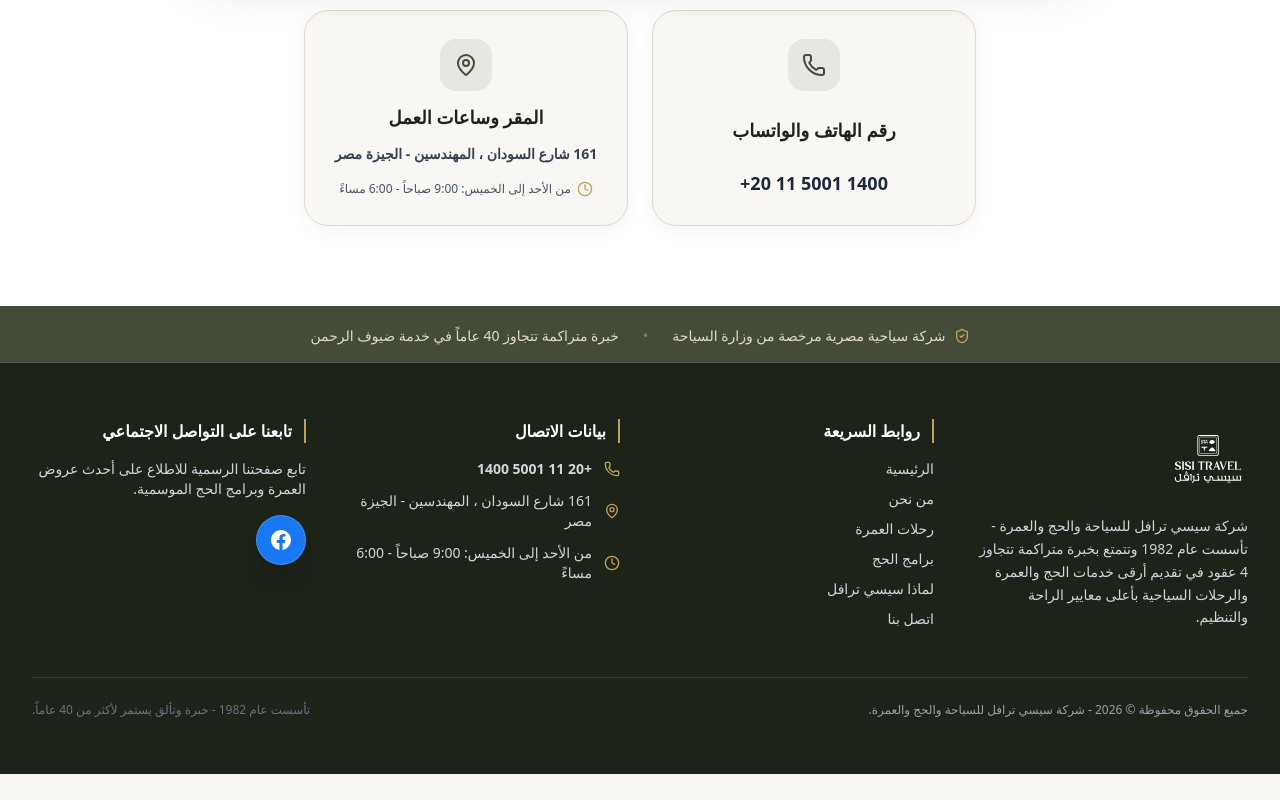
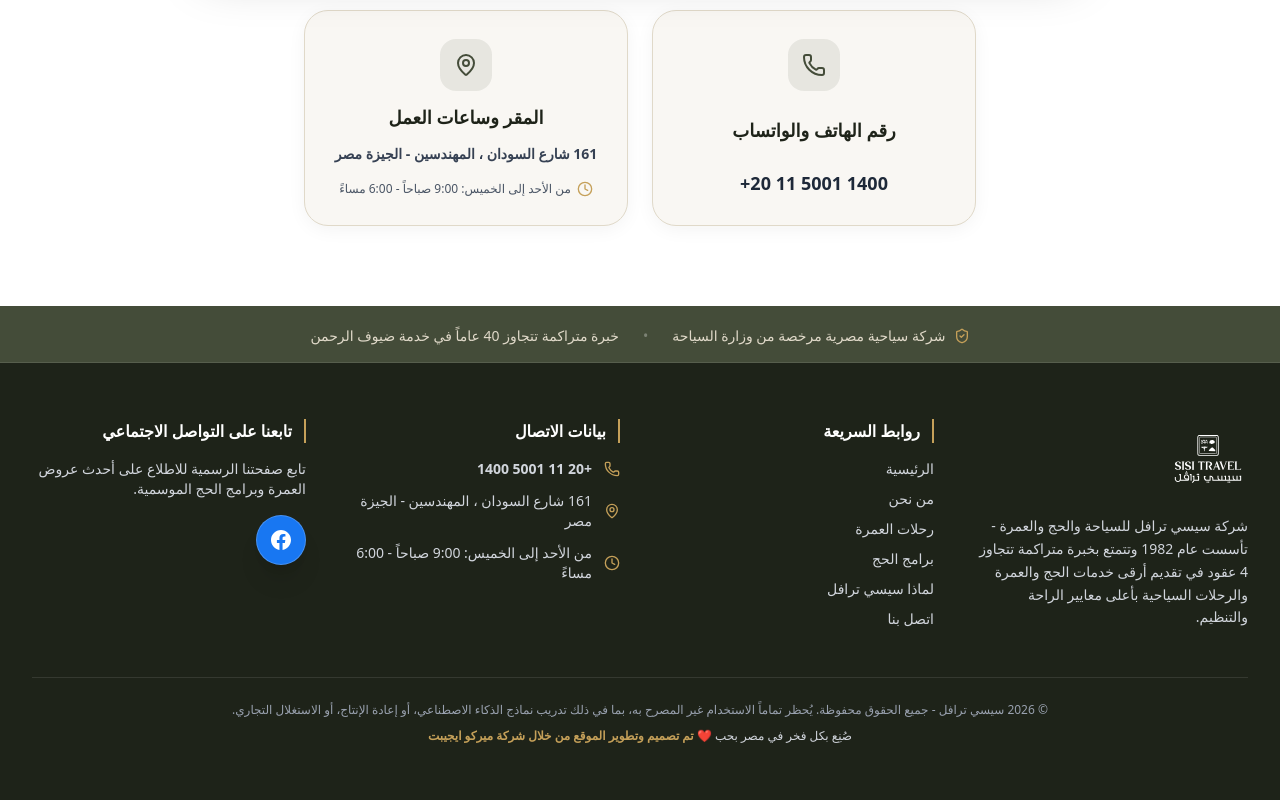
Before and after one commit to youssef-shaaban-dev/sisi-travel, a Next.js app: page / in a window 1280 px wide. Shown: the part 9043-9843 px from the top of the page. Before the commit the page ends 9817 px from the top, so only its background shows below. Built offline with nearby package versions, Linux system fonts and the light colour scheme.

Commit message:
feat: add footer component to layout structure

```diff
--- a/src/components/layout/Footer.tsx
+++ b/src/components/layout/Footer.tsx
@@ -125,12 +125,20 @@ export default function Footer() {
         </div>
 
         {/* Bottom Copyright */}
-        <div className="mt-12 pt-6 border-t border-white/10 text-center text-xs text-gray-400 flex flex-col sm:flex-row items-center justify-between gap-4">
+        <div className="mt-12 pt-6 border-t border-white/10 text-center text-xs text-gray-400 space-y-2.5">
           <p>
-            جميع الحقوق محفوظة © {new Date().getFullYear()} - شركة {COMPANY_DETAILS.name} للسياحة والحج والعمرة.
+            © {new Date().getFullYear()} {COMPANY_DETAILS.name} - جميع الحقوق محفوظة. يُحظر تماماً الاستخدام غير المصرح به، بما في ذلك تدريب نماذج الذكاء الاصطناعي، أو إعادة الإنتاج، أو الاستغلال التجاري.
           </p>
-          <p className="text-gray-500">
-            تأسست عام 1982 - خبرة وتألق يستمر لأكثر من 40 عاماً.
+          <p className="text-gray-300">
+            صُنِع بكل فخر في مصر بحب ❤️{' '}
+            <a
+              href="https://mrco-egypt.com/"
+              target="_blank"
+              rel="noopener noreferrer"
+              className="text-brand-gold hover:underline font-bold"
+            >
+              تم تصميم وتطوير الموقع من خلال شركة ميركو ايجيبت
+            </a>
           </p>
         </div>
       </div>
```
